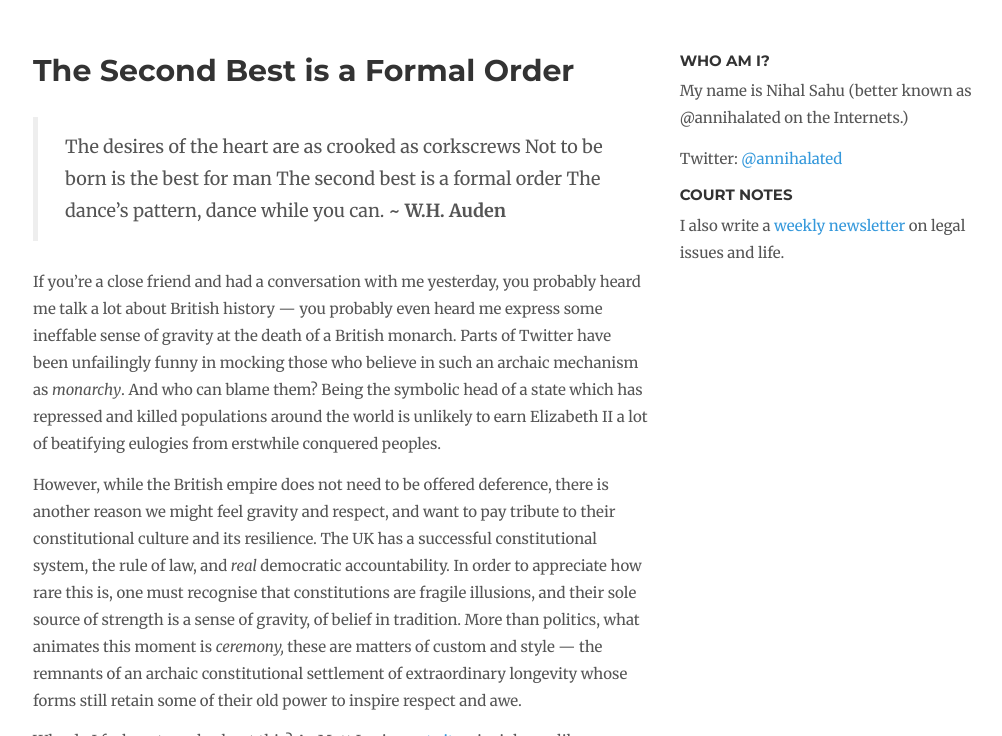
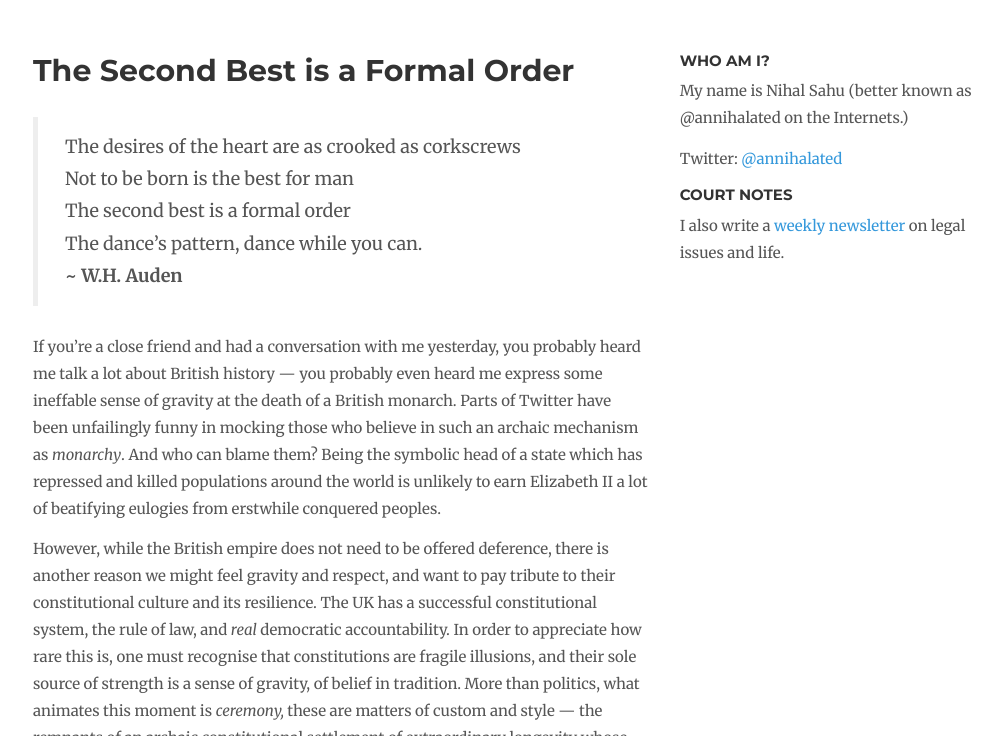
Before and after one commit to annihalated/annihalated.github.io, a Jekyll site: the page built from _posts/2022-12-16-the-second-best-is-a-formal-order.md, in a window 1280 px wide and 900 px high, cut to the strip 164-900 px from the top of the window. Shown: the whole strip, without its empty margins (137-1139 px from the left). Built offline with Jekyll 4.4.1, drawn with Linux system fonts in a browser that asks for light colours; nearby versions of some CDN libraries; comment, search, counter and statistics services are not loaded.

Commit message:
Fix linebreaks

```diff
--- a/_posts/2022-12-16-the-second-best-is-a-formal-order.md
+++ b/_posts/2022-12-16-the-second-best-is-a-formal-order.md
@@ -3,10 +3,10 @@ title: The Second Best is a Formal Order
 excerpt: If you're a close friend and had a conversation with me yesterday, you probably heard me talk a lot about British history --- you probably even heard me express some ineffable sense of gravity at the death of a British monarch. But why?
 ---
 
-> The desires of the heart are as crooked as corkscrews
-> Not to be born is the best for man
-> The second best is a formal order
-> The dance's pattern, dance while you can.
+> The desires of the heart are as crooked as corkscrews\
+> Not to be born is the best for man\
+> The second best is a formal order\
+> The dance's pattern, dance while you can.\
 > **~ W.H. Auden**
 
 If you're a close friend and had a conversation with me yesterday, you probably heard me talk a lot about British history --- you probably even heard me express some ineffable sense of gravity at the death of a British monarch. Parts of Twitter have been unfailingly funny in mocking those who believe in such an archaic mechanism as *monarchy*. And who can blame them? Being the symbolic head of a state which has repressed and killed populations around the world is unlikely to earn Elizabeth II a lot of beatifying eulogies from erstwhile conquered peoples.
```
Also changed, not shown: _includes/intro.md (+1 -3 lines).
